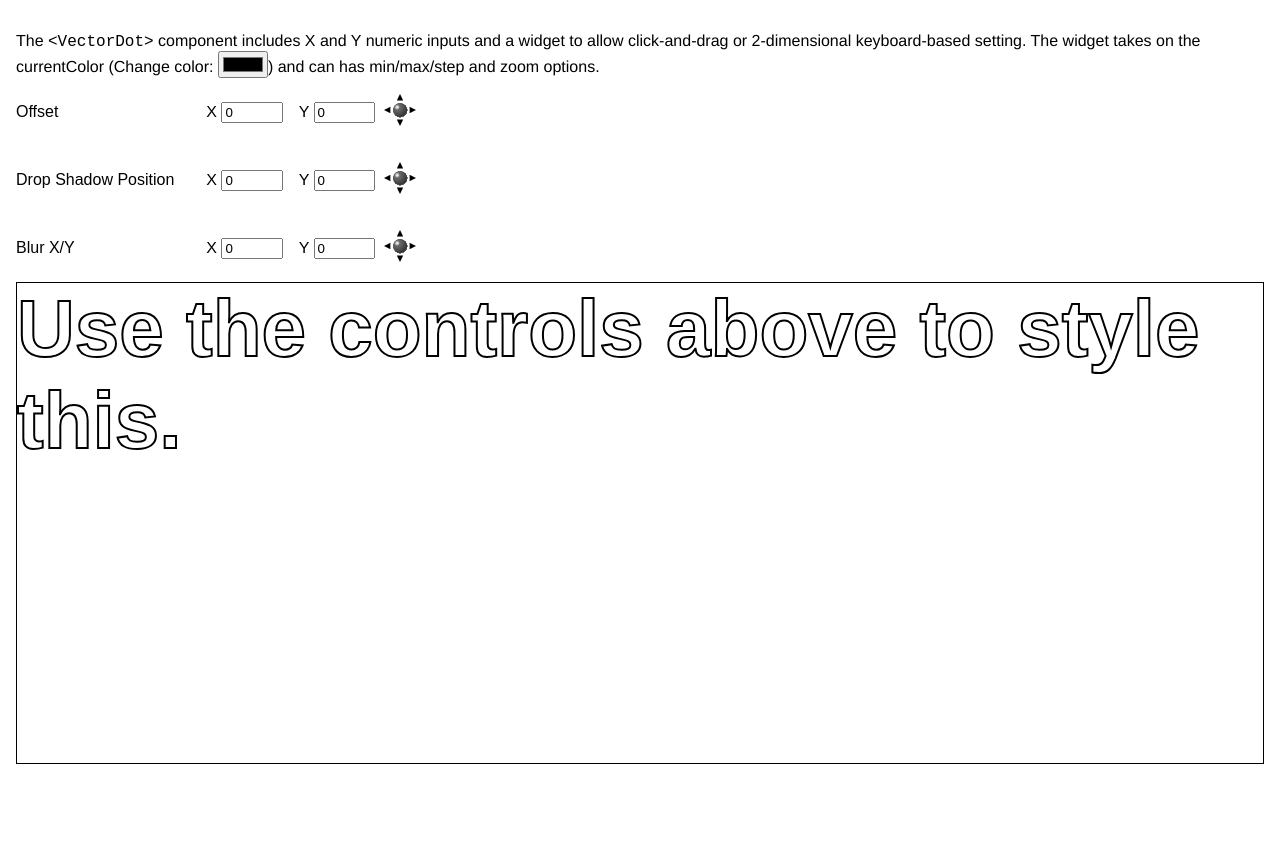
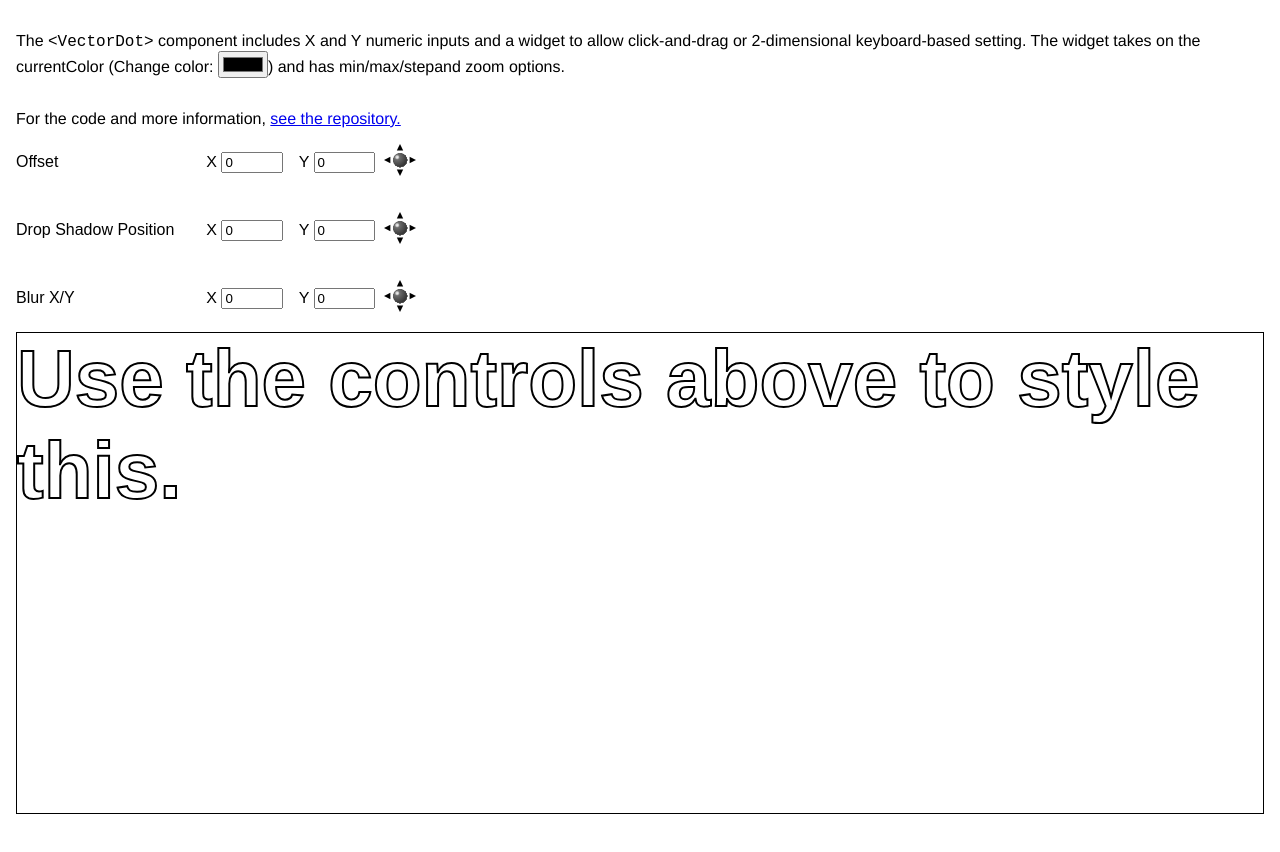
Before and after one commit to SuperFLEB/vue-vector-dot, a Vue app: page / in a window 1280 px wide. Shown: the top 852 px of the page. Built offline with nearby package versions, Linux system fonts and the light colour scheme.

Commit message:
Add a link to the repo in the demo

```diff
--- a/demo/App.vue
+++ b/demo/App.vue
@@ -41,11 +41,10 @@ const ns = new RandomNamespace();
 	<p>
 		The <code>&lt;VectorDot&gt;</code> component includes X and Y numeric inputs and a widget to allow
 		click-and-drag or 2-dimensional
-		keyboard-based setting. The widget takes on the currentColor (Change color: <input type="color"
-																						   @input="colorChange"/>) and
-		can has min/max/step
-		and zoom options.
+		keyboard-based setting. The widget takes on the currentColor (Change color: <input type="color" @input="colorChange"/>)
+		and has min/max/stepand zoom options.
 	</p>
+	<p>For the code and more information, <a href="https://github.com/SuperFLEB/vue-vector-dot">see the repository.</a></p>
 	<div class="panels">
 		<div>
 			<div class="inputForm" :style="colorStyle">
```
